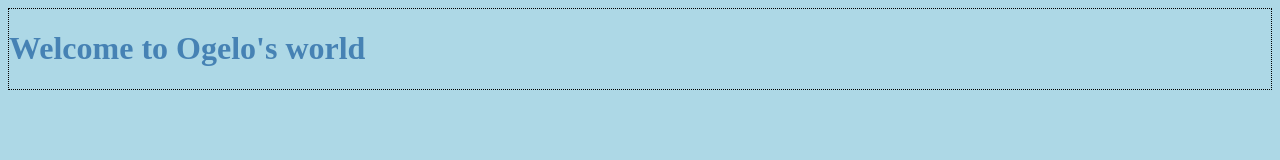
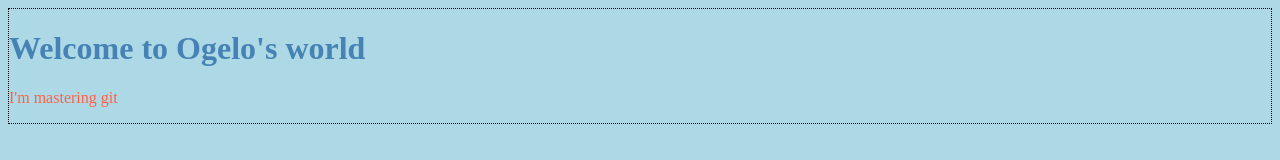
Before and after one commit to aofoegbu/repoge, a plain HTML site: page index.html in a window 1280 px wide. Drawn offline with Linux system fonts and the light colour scheme.

Commit message:
I'm mastering git

```diff
--- a/index.html
+++ b/index.html
@@ -11,6 +11,7 @@
 
 <body>
     <h1>Welcome to Ogelo's world</h1>
+    <p>I'm mastering git</p>
 </body>
 
 </html>
--- a/style.css
+++ b/style.css
@@ -3,3 +3,7 @@ body {
     border: 1px dotted black;
     color: steelblue;
 }
+
+p {
+    color: tomato;
+}
```
